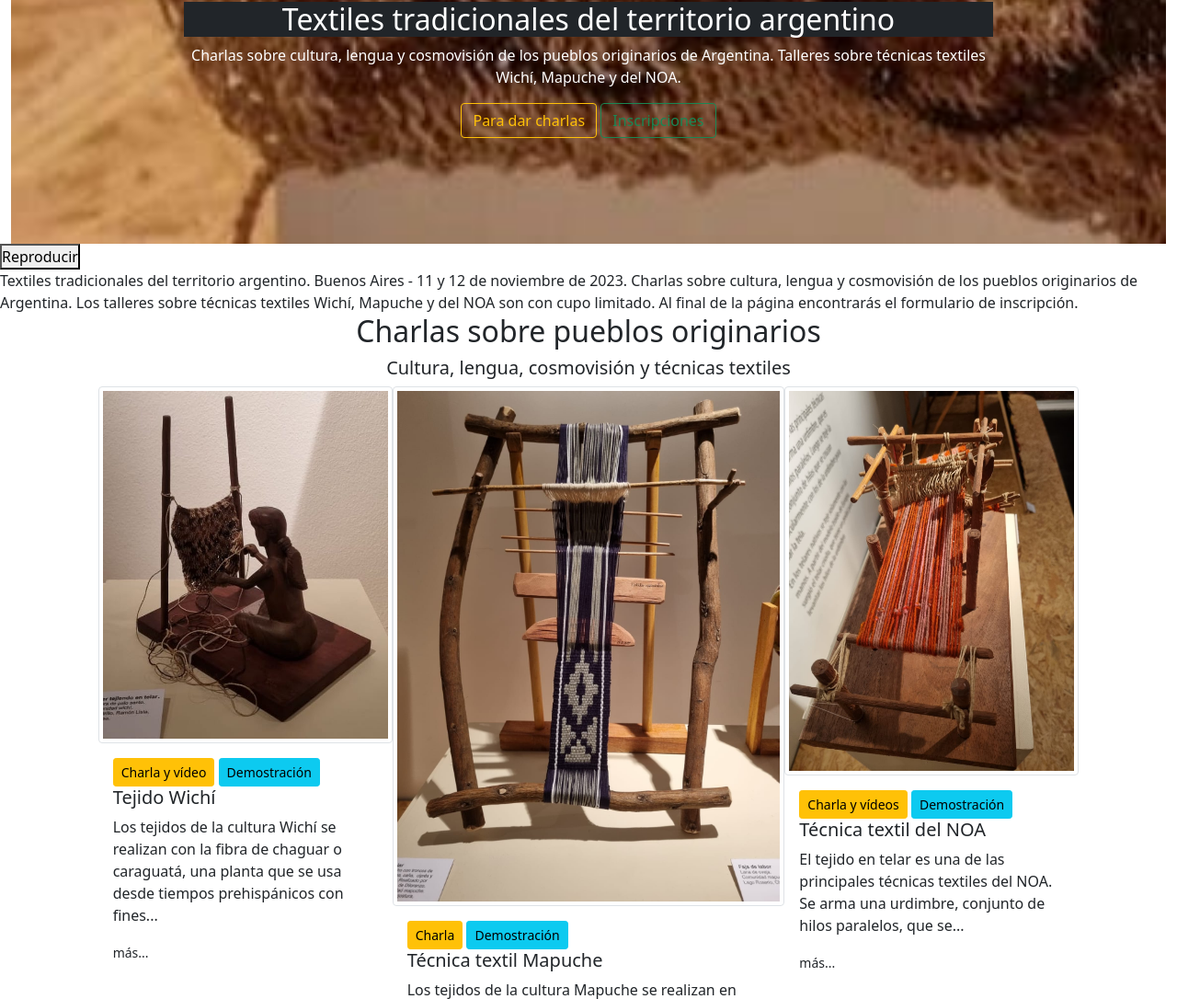
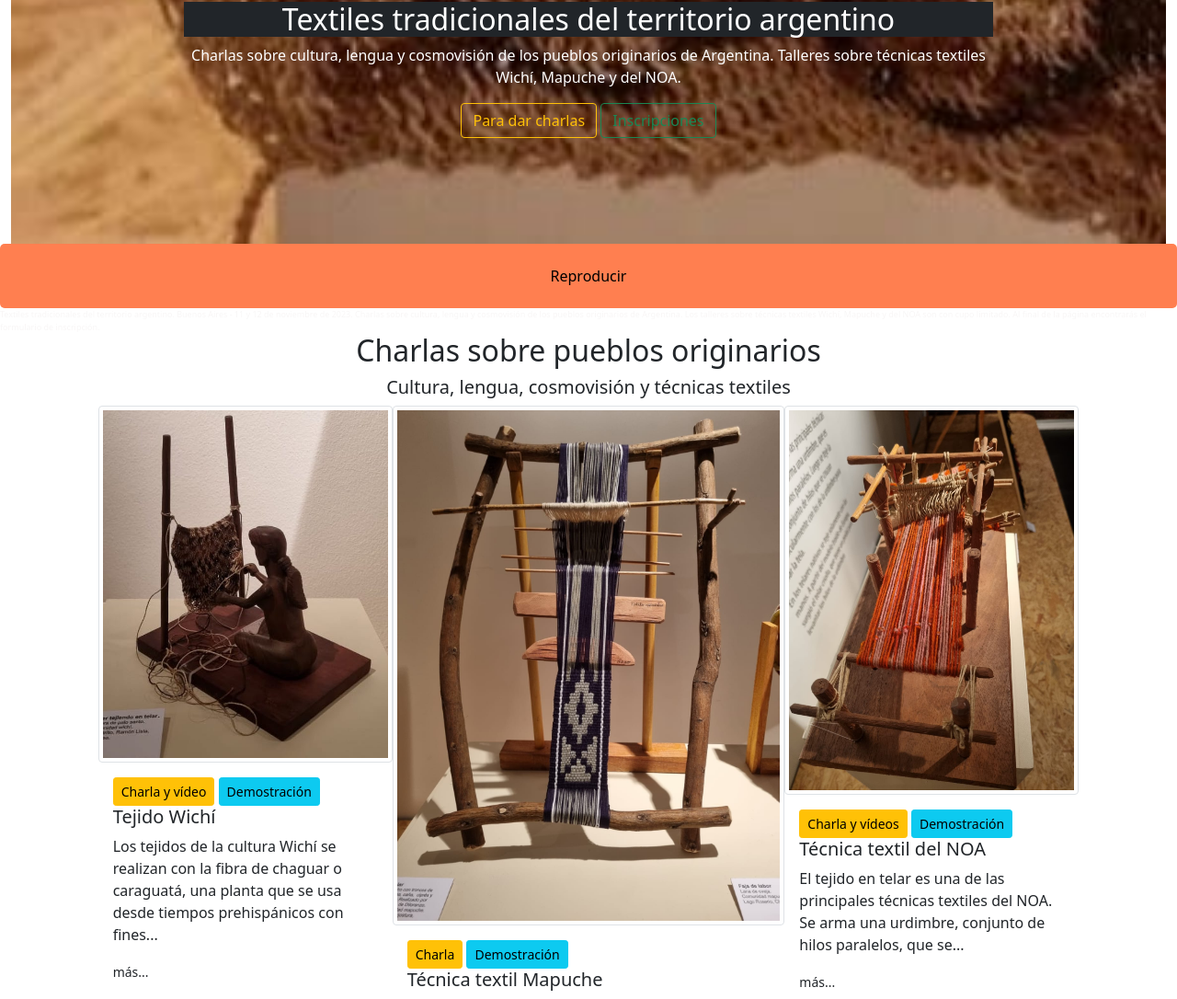
Before and after one commit to IsabelIMTextil/phpintegrador1, a PHP site: page / in a window 1280 px wide; the page is wider, and only the part inside the window is pictured. Shown: the part 444-1530 px from the top of that part at 92% size. Run offline with PHP 8.4, Linux system fonts and the light colour scheme; some web fonts are replaced.

Commit message:
subo css

```diff
--- a/css/styles.css
+++ b/css/styles.css
@@ -14,6 +14,24 @@ box-sizing: border-box;}
     color: black !important;
     font-size: small;
 }
+
+
+   /* audio  */
+   #texto {
+    color: #f8f6f6;
+    font-size: xx-small;
+}
+#playButton {
+    background-color:coral;
+    padding: 20px;
+    border-radius: 5px;
+    border: #777;
+    width: 100%;
+    height: 70px;
+
+}
+ /* audio  */
+
 
 .container {
     max-height: 100px;}
```
